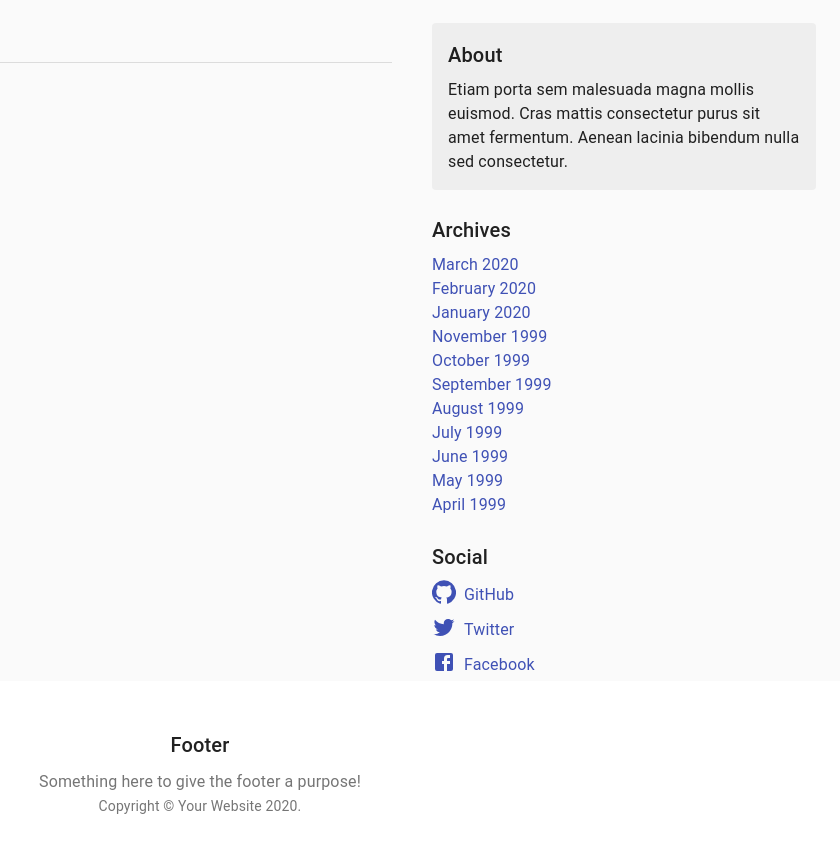
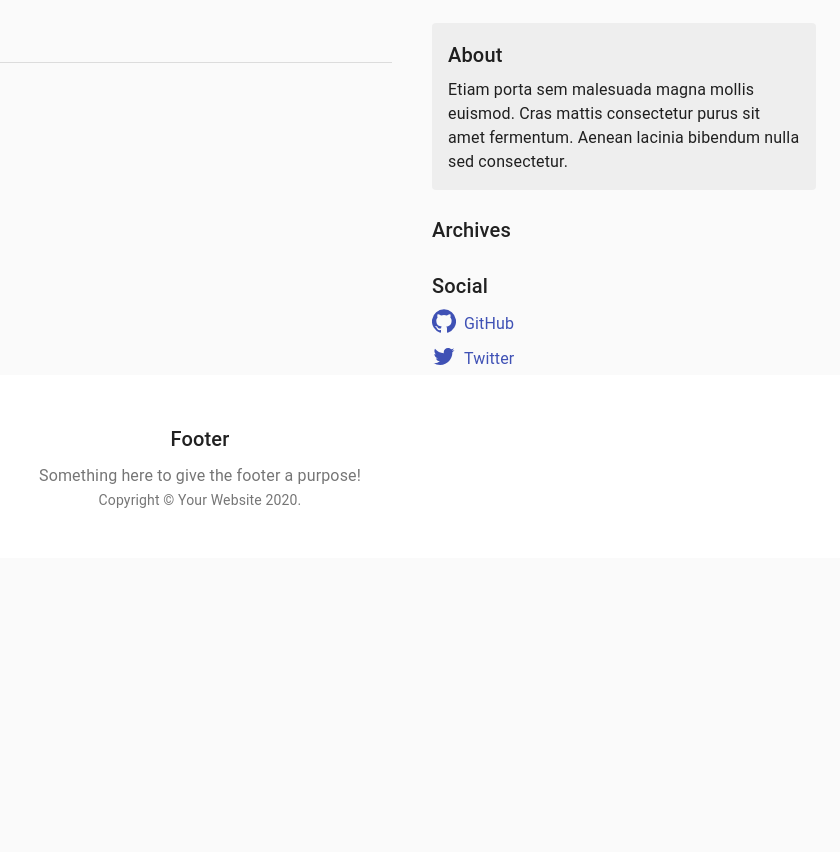
Before and after one commit to laskal05/l-it, a Gatsby site: page / in a window 1280 px wide. Shown: the part 730-1582 px from the top of the page, without its empty margins (440-1280 px from the left). After the commit the page ends 1288 px from the top, so only its background shows below. Built offline with nearby package versions, Linux system fonts and the light colour scheme; Gatsby itself is replaced by a stand-in of ours.

Commit message:
Update index.tsx

```diff
--- a/src/pages/index.tsx
+++ b/src/pages/index.tsx
@@ -69,22 +69,10 @@ const sidebar = {
   description:
     'Etiam porta sem malesuada magna mollis euismod. Cras mattis consectetur purus sit amet fermentum. Aenean lacinia bibendum nulla sed consectetur.',
   archives: [
-    { title: 'March 2020', url: '#' },
-    { title: 'February 2020', url: '#' },
-    { title: 'January 2020', url: '#' },
-    { title: 'November 1999', url: '#' },
-    { title: 'October 1999', url: '#' },
-    { title: 'September 1999', url: '#' },
-    { title: 'August 1999', url: '#' },
-    { title: 'July 1999', url: '#' },
-    { title: 'June 1999', url: '#' },
-    { title: 'May 1999', url: '#' },
-    { title: 'April 1999', url: '#' },
   ],
   social: [
-    { name: 'GitHub', icon: GitHubIcon },
-    { name: 'Twitter', icon: TwitterIcon },
-    { name: 'Facebook', icon: FacebookIcon },
+    { name: 'GitHub', icon: GitHubIcon, href: "https://github.com/laskal05/" },
+    { name: 'Twitter', icon: TwitterIcon, href: "https://twitter.com/laskal05/" },
   ],
 };
 
```
